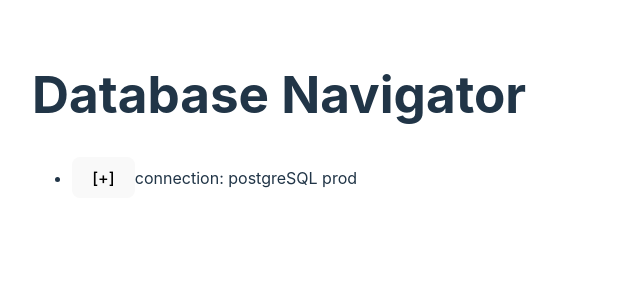
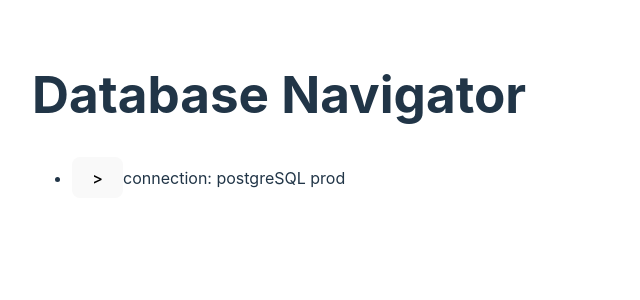
Before and after one commit to burtyish/tree, a React (Vite) app: page / in a window 1280 px wide. Shown: the top 300 px of the page, without its empty margins (0-640 px from the left). Built offline with nearby package versions, Linux system fonts and the light colour scheme.

Commit message:
framer motion (WIP)

```diff
--- a/package.json
+++ b/package.json
@@ -10,10 +10,10 @@
   },
   "dependencies": {
     "classnames": "^2.3.2",
+    "framer-motion": "^8.5.4",
     "react": "^18.2.0",
     "react-dom": "^18.2.0",
-    "react-query": "^3.39.3",
-    "react-transition-group": "^4.4.5"
+    "react-query": "^3.39.3"
   },
   "devDependencies": {
     "@types/react": "^18.0.26",
--- /dev/null
+++ b/src/components/Node/Node.module.css
@@ -0,0 +1,3 @@
+.toggleButton[aria-pressed="true"] {
+    transform: rotate(90deg);
+}
--- a/src/components/Node/Node.tsx
+++ b/src/components/Node/Node.tsx
@@ -1,5 +1,8 @@
+import { motion, usePresence } from 'framer-motion';
+import { ReactNode } from 'react';
 import { useNodesData } from '../../api/hooks/apiHooks';
 import { NodeType, TreeNode } from '../../types/NodeData';
+import styles from './Node.module.css';
 
 export function Node({
   node,
@@ -12,10 +15,14 @@
 }) {
   const id = node.item.id;
   return (
-    <li>
+    <ListItem>
       {'children' in node && node.children.length > 0 ? (
-        <button onClick={() => onToggleExpand(id)}>
-          {isExpanded(id) ? '[-]' : '[+]'}
+        <button
+          className={styles.toggleButton}
+          aria-pressed={isExpanded(id)}
+          onClick={() => onToggleExpand(id)}
+        >
+          {'>'}
         </button>
       ) : (
         <>[ ]</>
@@ -30,7 +37,7 @@
           isExpanded={isExpanded}
         />
       )}
-    </li>
+    </ListItem>
   );
 }
 
@@ -49,7 +56,7 @@
 
   if (status === 'success') {
     return (
-      <ul>
+      <motion.ul layout>
         {Object.entries(data).map(([id, child]) => (
           <Node
             key={child.item.id}
@@ -58,7 +65,7 @@
             isExpanded={isExpanded}
           />
         ))}
-      </ul>
+      </motion.ul>
     );
   }
 
@@ -68,3 +75,24 @@
 
   return <>else</>;
 }
+
+const transition = { type: 'spring', stiffness: 500, damping: 50, mass: 1 };
+function ListItem({ children }: { children: ReactNode }) {
+  const [isPresent, safeToRemove] = usePresence();
+
+  const animations = {
+    layout: true,
+    initial: 'out',
+    style: {
+      position: isPresent ? 'static' : 'absolute',
+    },
+    animate: isPresent ? 'in' : 'out',
+    variants: {
+      in: { scaleY: 1, opacity: 1 },
+      out: { scaleY: 0, opacity: 0 },
+    },
+    onAnimationComplete: () => !isPresent && safeToRemove(),
+    transition,
+  } as const;
+  return <motion.li {...animations}>{children}</motion.li>;
+}
--- a/src/components/Tree/Tree.tsx
+++ b/src/components/Tree/Tree.tsx
@@ -1,3 +1,4 @@
+import { AnimatePresence } from 'framer-motion';
 import { useCallback, useState } from 'react';
 import { useNodesData } from '../../api/hooks/apiHooks';
 import { Node } from '../Node/Node';
@@ -27,6 +28,7 @@
 
   if (status === 'success') {
     return (
+      <AnimatePresence>
         <ul>
           {Object.entries(data).map(([_id, connection]) => (
             <Node
@@ -37,6 +39,7 @@
             />
           ))}
         </ul>
+      </AnimatePresence>
     );
   }
 
```
Also changed, not shown: 1 other file (tests, documents, lock files or other folders). Lines whose indentation alone changed are shown as unchanged.
